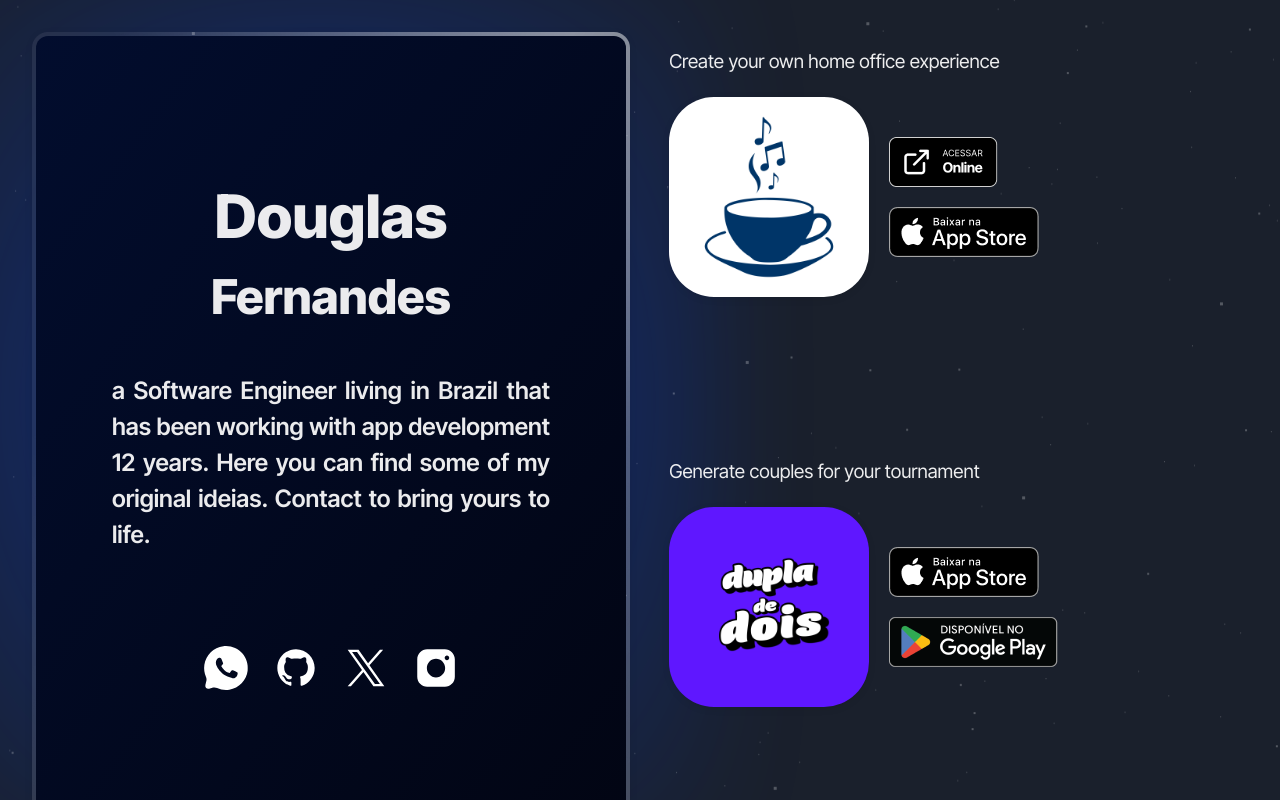
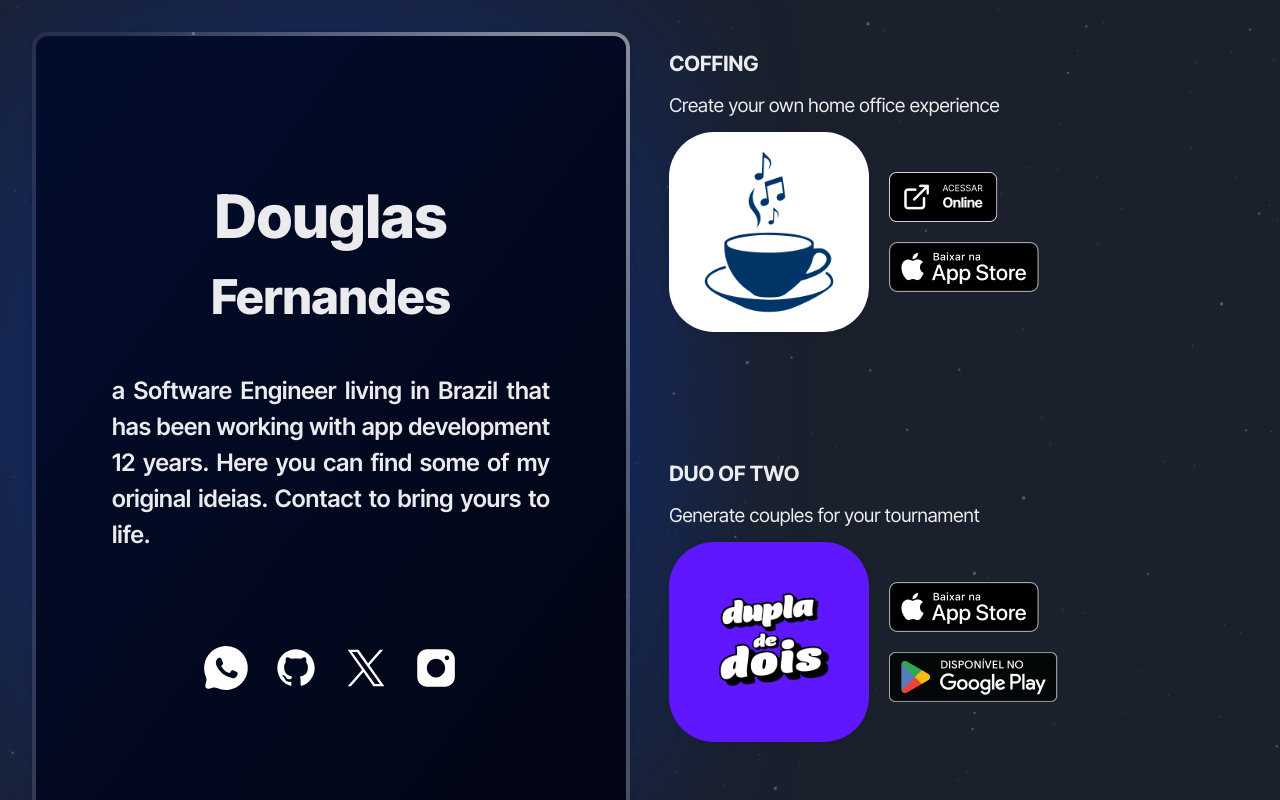
Before and after one commit to ifdouglas/ifdouglas, a Next.js app: page / in a window 1280 px wide. Built offline with nearby package versions, Linux system fonts and the light colour scheme.

Commit message:
feat: adding name for the apps

```diff
--- a/components/Card.tsx
+++ b/components/Card.tsx
@@ -5,7 +5,7 @@ import { Flex, Image, ImageProps } from "@chakra-ui/react";
 import { Text } from "./Text";
 
 interface CardProps extends ImageProps {
-  name?: string;
+  name: string;
   title: string;
   hrefWeb?: string;
   hrefApple?: string;
@@ -29,11 +29,12 @@ export const Card = ({
   return (
     <Flex
       direction="column"
-      rowGap={5}
+      rowGap={3}
+      gridRowGap="2, 5"
       padding="1rem 1.2rem"
       justifyContent={["center", "flex-start"]}
       alignItems={["center", "flex-start"]}
-      height={[450, 390]}
+      height={[500, 390]}
       borderRadius={16}
       _hover={{
         span: {
@@ -41,6 +42,9 @@ export const Card = ({
         },
       }}
     >
+      <Text fontSize={21} fontWeight="bold" textTransform="uppercase">
+        {name}
+      </Text>
       <Text fontSize={19} fontWeight="regular">
         {title}
       </Text>
--- a/pages/index.tsx
+++ b/pages/index.tsx
@@ -143,6 +143,7 @@ export default function Home() {
 
         <GridItem rowSpan={1} colSpan={1}>
           <Card
+            name="Coffing"
             title="coffing.title"
             hrefWeb="https://www.coffing.app"
             hrefApple="https://apps.apple.com/br/app/coffing-pomodoro-bird-water/id1606988176"
@@ -155,6 +156,7 @@ export default function Home() {
 
         <GridItem rowSpan={1} colSpan={1}>
           <Card
+            name="ddd.name"
             title="ddd.title"
             hrefApple="https://apps.apple.com/br/app/dupla-de-dois/id6450417982"
             hrefGoogle="https://apps.apple.com/br/app/dupla-de-dois/id6450417982"
@@ -167,6 +169,7 @@ export default function Home() {
 
         <GridItem rowSpan={1} colSpan={1}>
           <Card
+            name="TL;DR"
             title="tldr.title"
             hrefApple="https://apps.apple.com/br/app/tl-dr-too-long-dindt-read/id6449942477"
             src="/apps/tldr.png"
@@ -178,6 +181,7 @@ export default function Home() {
 
         <GridItem rowSpan={1} colSpan={1}>
           <Card
+            name="Formatagram"
             title="formatagram.title"
             hrefApple="https://apps.apple.com/br/app/formatagram/id1500141159"
             hrefGoogle="https://play.google.com/store/apps/details?id=app.tuntz.formatagram"
--- a/utils/i18n/locale/en-us.json
+++ b/utils/i18n/locale/en-us.json
@@ -1,5 +1,6 @@
 {
   "coffing.title": "Create your own home office experience",
+  "ddd.name": "Duo of Two",
   "ddd.title": "Generate couples for your tournament",
   "tldr.title": "Paste a long text or a huge .pdf to receive a summarize in seconds.",
   "formatagram.title": "Format legends for social media networks keeping the right spaces and paragraphs.",
--- a/utils/i18n/locale/pt-br.json
+++ b/utils/i18n/locale/pt-br.json
@@ -1,5 +1,6 @@
 {
   "coffing.title": "Crie seu próprio ambiente de home office.",
+  "ddd.name": "Dupla de Dois",
   "ddd.title": "Gere duplas e partidas para seu torneio.",
   "tldr.title": "Cole um textão ou PDF para receber um resumo em segundos. Sem perder os principais pontos do assunto.",
   "formatagram.title": "Formate legendas para redes sociais mantendo os parágrafos e espaços.",
```
